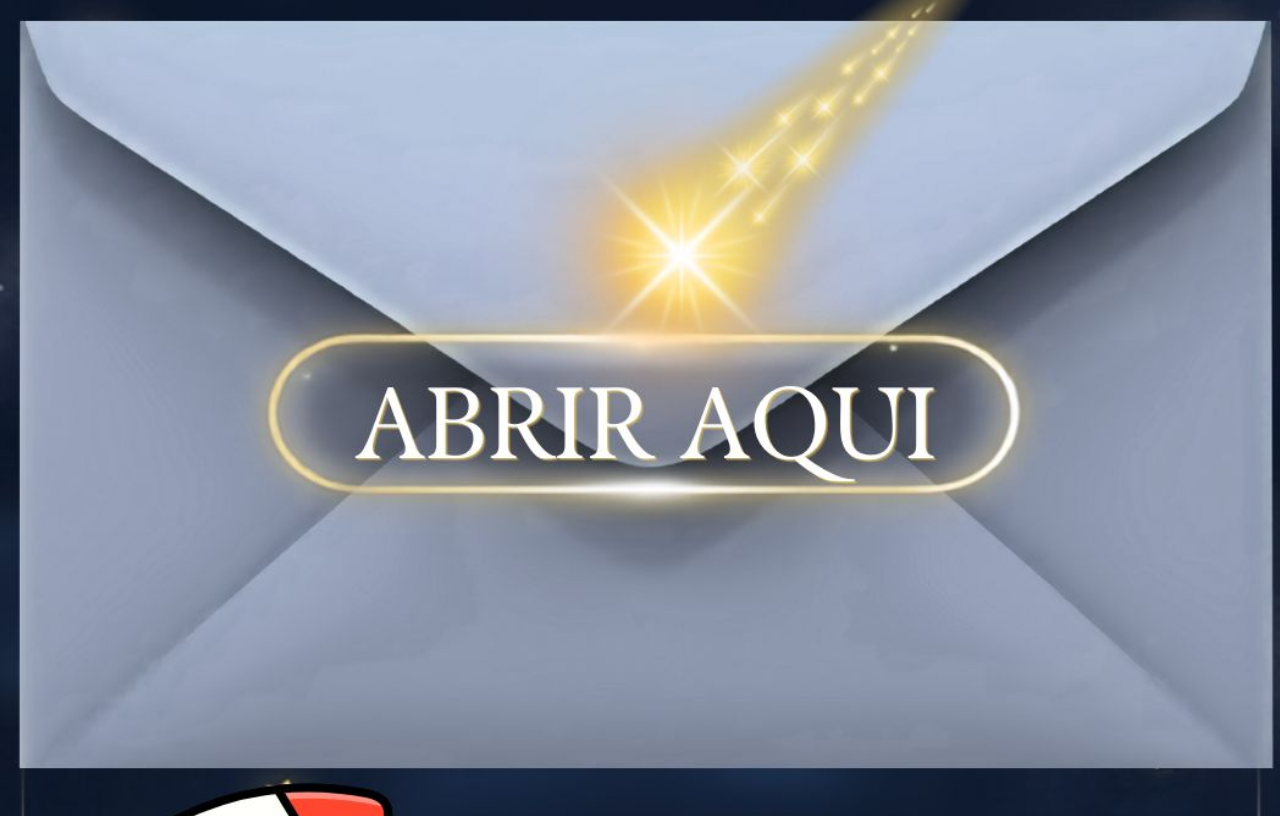
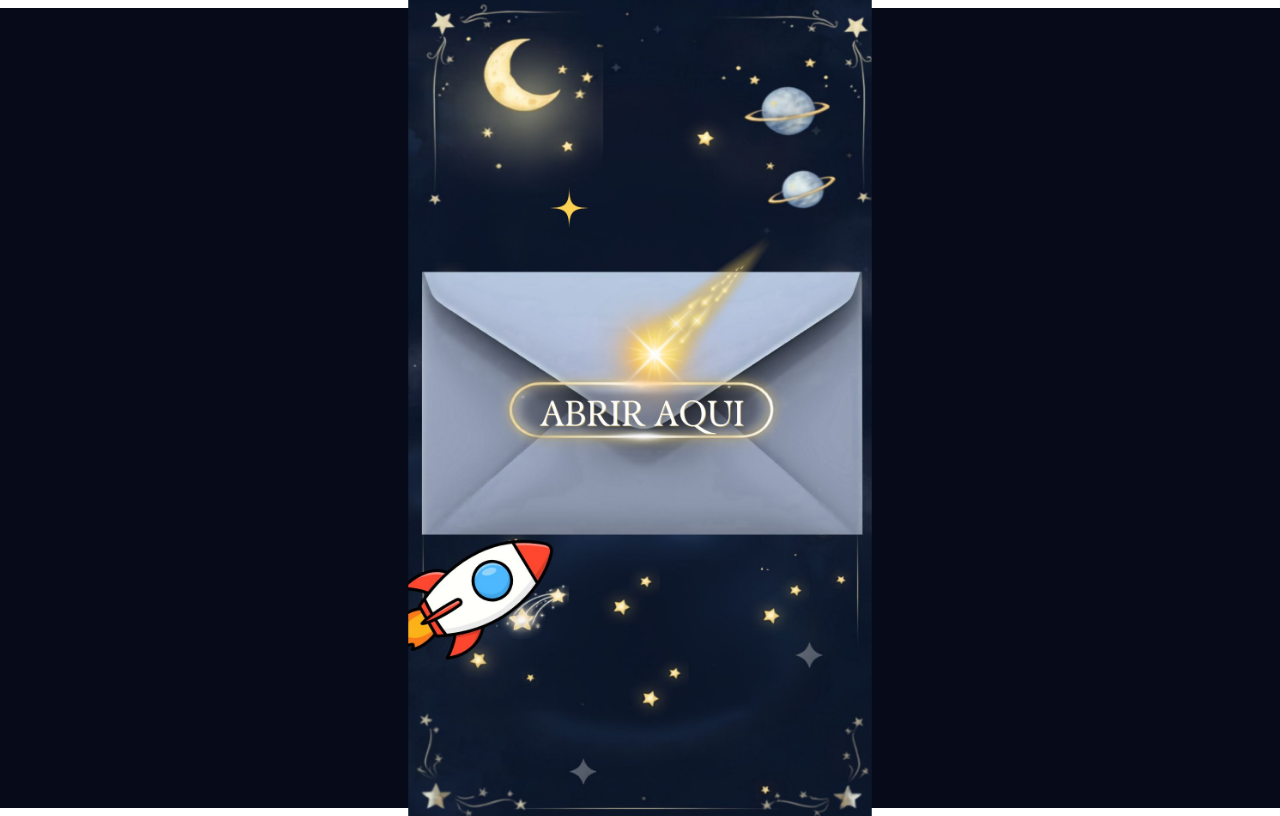
Before and after one commit to miinvitacion26-cloud/tarjeta-Joaquin-principito, a React (Vite) app: page / in a window 1280 px wide. Built offline with nearby package versions, Linux system fonts and the light colour scheme.

Commit message:
Ajuste de tamaño en la pantallauno

```diff
--- a/src/App.jsx
+++ b/src/App.jsx
@@ -132,7 +132,7 @@ function App() {
           <img
             src={imagenSobre}
             alt="Toca para abrir"
-            className="w-full h-full object-cover object-center absolute inset-0 -top-1 scale-[1.03]"
+            className="w-full h-full object-contain object-center absolute inset-0 -top-1 scale-[1.03]"
           />
           <div className="absolute inset-0 bg-black/20 pointer-events-none"></div>
           <div className="absolute inset-0 flex items-center justify-center px-6 text-center pointer-events-none z-10">
```
